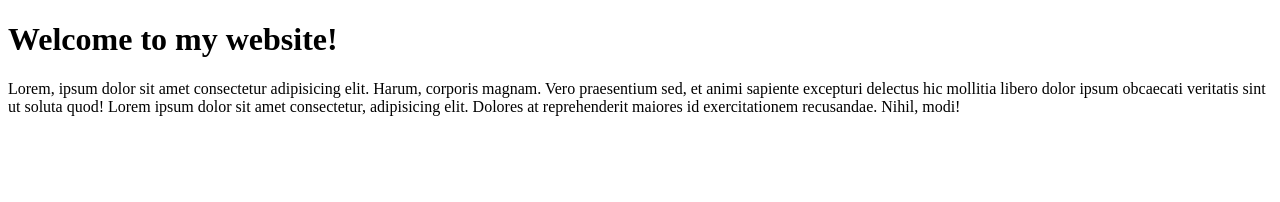
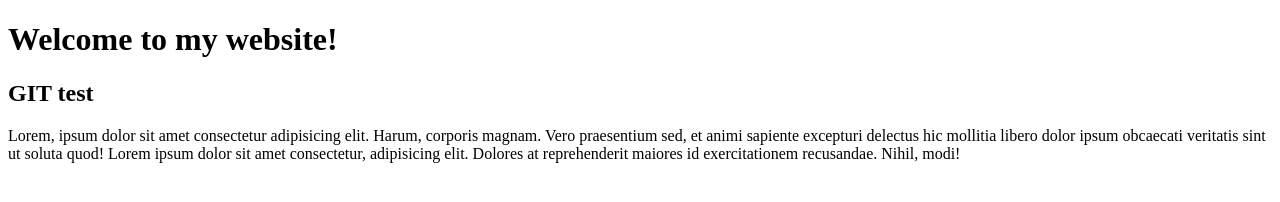
Before and after one commit to v1olodymyr/Git-test, a plain HTML site: page index.html in a window 1280 px wide. Drawn offline with Linux system fonts and the light colour scheme.

```diff
--- a/index.html
+++ b/index.html
@@ -11,6 +11,7 @@
 <body>
 
 	<h1>Welcome to my website!</h1>
+	<h2>GIT test</h2>
 
 	<p> Lorem, ipsum dolor sit amet consectetur adipisicing elit. Harum, corporis magnam. Vero praesentium sed, et animi
 		sapiente excepturi delectus hic mollitia libero dolor ipsum obcaecati veritatis sint ut soluta quod! Lorem ipsum
```
